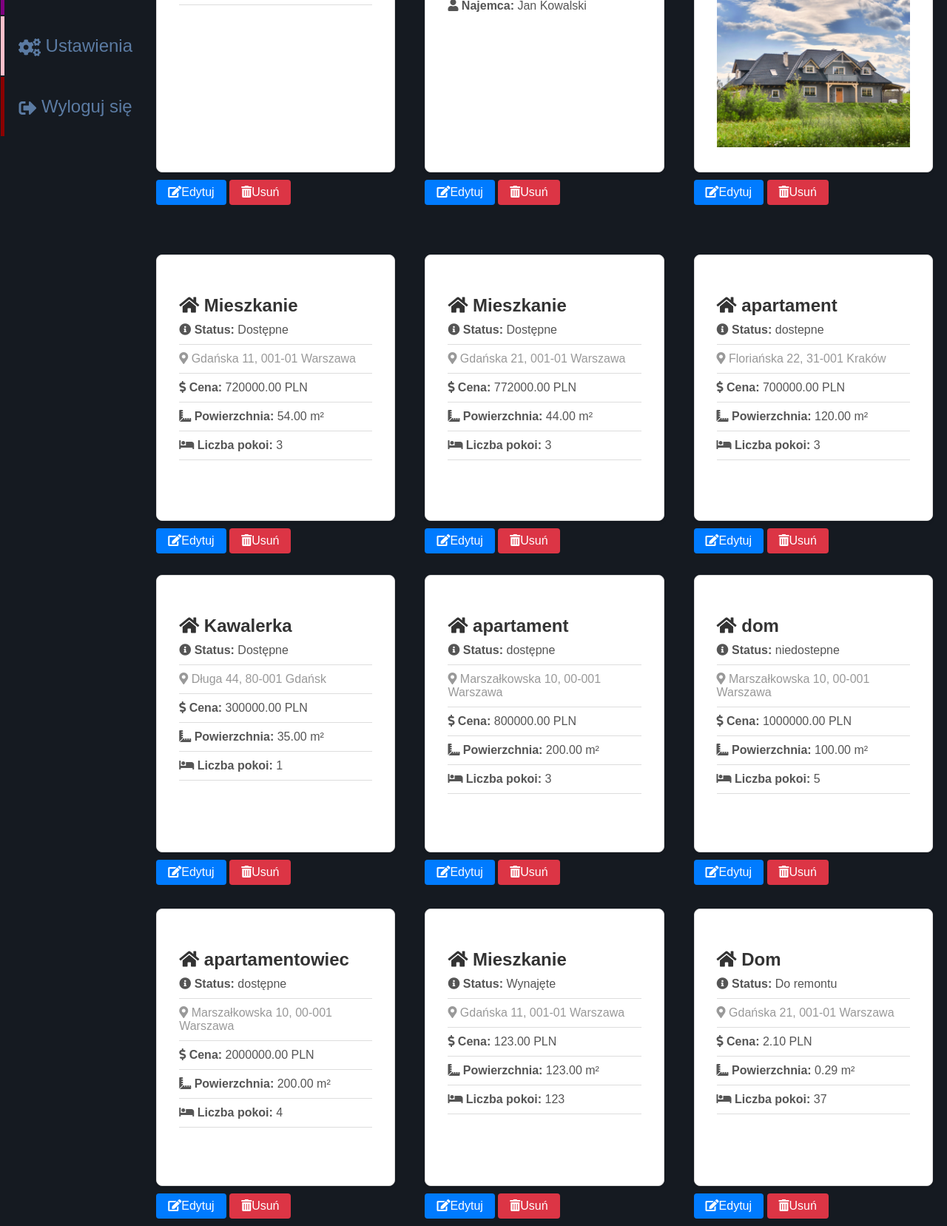
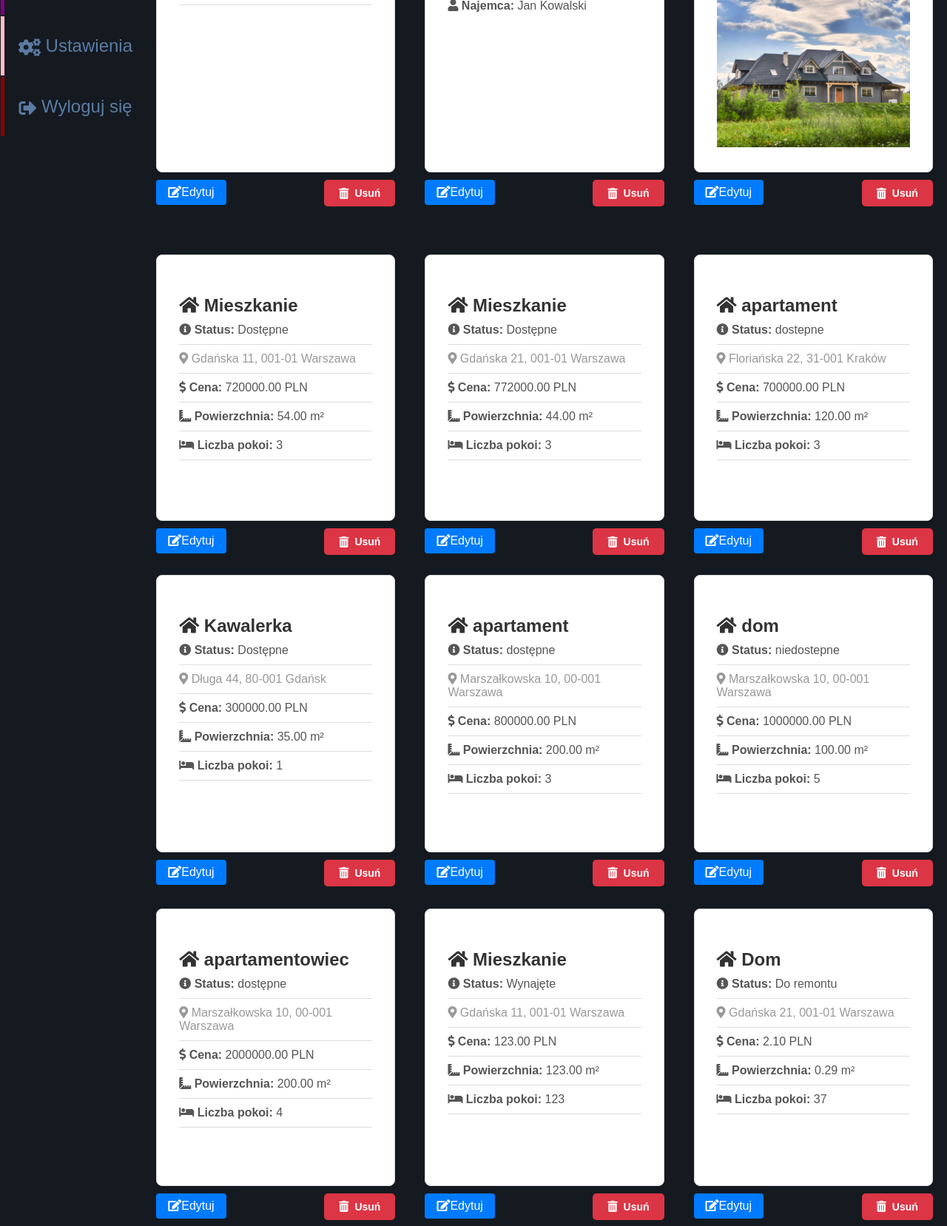
Before and after one commit to GabrielWalak/realestate, a Django app: page /lista in a window 1280 px wide. Shown: the part 495-2152 px from the top of the page at 74% size. Run offline with Django 5.2, Linux system fonts and the light colour scheme; data comes from the database, SQL or seed files in the repository; both versions use the stored data as it was after the commit.

Commit message:
usuwanie added

```diff
--- a/listings/static/style.css
+++ b/listings/static/style.css
@@ -547,6 +547,7 @@ body.dark {
 }
 
 .delete-link {
+    background-color: red;
     display: inline-flex;
     margin: 5px 0;
     padding: 8px 16px;
@@ -555,14 +556,84 @@ body.dark {
     text-align: center;
     border-radius: 4px;
     text-decoration: none;
+    float:right;
+}
+/* Style for delete button */
+
+.delete-link i {
+    color: red;
 }
 
-/* Styl dla przycisku usuwania po najechaniu */
-.delete-link:hover {
-    background-color: #c82333;
+/* Style for pop-up notification */
+.popup-notification {
+    position: fixed;
+    top: 20px;
+    right: 20px;
+    background-color: #4CAF50;
+    color: white;
+    padding: 15px;
+    border-radius: 5px;
+    box-shadow: 0 0 10px rgba(0,0,0,0.1);
+    z-index: 1000;
+    animation: fadein 0.5s, fadeout 0.5s 2.5s;
 }
+
+@keyframes fadein {
+    from { opacity: 0; }
+    to { opacity: 1; }
+}
+
+@keyframes fadeout {
+    from { opacity: 1; }
+    to { opacity: 0; }
+}
+
 
 /* Styl dla kontenera najemcy po najechaniu */
 .najemca-container:hover {
     border-color: green; /* Zmiana koloru obramowania po najechaniu myszką */
 }
+
+
+/* Ogólny styl przycisku */
+.btn {
+    float: right;
+    display: inline-flex;
+    align-items: center;
+    top:5px;
+    margin-top: 5px;
+    padding: 10px 20px;
+    font-size: 14px;
+    font-weight: bold;
+    text-decoration: none;
+    color: white;
+    border-radius: 5px;
+    border: none;
+    cursor: pointer;
+    transition: background-color 0.3s, box-shadow 0.3s;
+    gap: 8px; /* Dystans między ikoną a tekstem */
+}
+
+.btn i {
+    font-size: 15px;
+}
+
+/* Styl przycisku Edytuj */
+.btn-edit {
+    background-color: #007bff; /* Niebieski */
+}
+
+.btn-edit:hover {
+    background-color: #0056b3;
+    box-shadow: 0px 4px 15px rgba(0, 91, 187, 0.3);
+}
+
+/* Styl przycisku Usuń */
+.btn-delete {
+    background-color: #dc3545; /* Czerwony */
+}
+
+.btn-delete:hover {
+    background-color: #a71d2a;
+    box-shadow: 0px 4px 15px rgba(215, 58, 58, 0.3);
+}
--- a/listings/urls.py
+++ b/listings/urls.py
@@ -21,7 +21,8 @@ urlpatterns = [
     path('oplaty/', views.lista_oplat, name='lista_oplat'),
     path('usun_oplate/<int:oplata_id>/', views.usun_oplate, name='usun_oplate'),
     path('najemcy/', views.lista_najemcow, name='lista_najemcow'),
-    path('najemcy/<int:najemca_id>/edytuj/', views.edytuj_najemce, name='edytuj_najemce')
+    path('najemcy/<int:najemca_id>/edytuj/', views.edytuj_najemce, name='edytuj_najemce'),
+    path('nieruchomosci/<int:pk>/usun/', views.usun_nieruchomosc, name='usun_nieruchomosc'),
 ]
 
 if settings.DEBUG:
--- a/listings/views.py
+++ b/listings/views.py
@@ -242,3 +242,20 @@ def szczegoly_nieruchomosci(request, ID_nieruchomosci):
         'zdjecia': zdjecia,
     }
     return render(request, 'szczegoly.html', context)
+
+
+from django.shortcuts import get_object_or_404, redirect
+from django.urls import reverse
+
+from django.shortcuts import get_object_or_404, redirect
+from .models import Nieruchomosc
+
+
+def usun_nieruchomosc(request, pk):
+    nieruchomosc = get_object_or_404(Nieruchomosc, pk=pk)
+
+    if request.method == "POST":
+        nieruchomosc.delete()
+        return redirect(f"{reverse('lista_nieruchomosci')}?deleted=true")
+    else:
+        return redirect('lista_nieruchomosci')
--- a/templates/lista_nieruchomosci.html
+++ b/templates/lista_nieruchomosci.html
@@ -95,6 +95,7 @@
                         <img src="{{ zdjecie.Obraz.url }}" alt="{{ nieruchomosc.Typ_nieruchomosci }}" class="nieruchomosc-zdjecie">
                     {% endwith %}
                 {% endif %}
+
                 {% if nieruchomosc.najemca_set.exists %}
                     {% for najemca in nieruchomosc.najemca_set.all %}
                         <p><i class="fas fa-user"></i> <strong>Najemca:</strong> {{ najemca.Imie }} {{ najemca.Nazwisko }}</p>
@@ -106,14 +107,41 @@
             <a href="/nieruchomosci/{{ nieruchomosc.ID_nieruchomosci }}/edytuj/" class="edit-link">
                 <i class="fas fa-edit"></i> Edytuj
             </a>
-            <a href="/nieruchomosci/{{ nieruchomosc.ID_nieruchomosci }}/usun/" class="delete-link">
+            <form method="post" action="{% url 'usun_nieruchomosc' nieruchomosc.ID_nieruchomosci %}" style="display:inline;">
+    {% csrf_token %}
+    <button type="submit" class="btn btn-delete">
         <i class="fas fa-trash-alt"></i> Usuń
-            </a>
+    </button>
+</form>
         </div>
     {% endfor %}
 </div>
 </div>
+<!-- Pop-up notification -->
+<div id="delete-success-popup" class="popup-notification" style="display: none;">
+    Nieruchomość została pomyślnie usunięta.
+</div>
 
+<script>
+    function confirmDelete(event) {
+        if (!confirm("Czy na pewno chcesz usunąć tę nieruchomość?")) {
+            event.preventDefault();
+        }
+    }
 
+    // Function to show the pop-up notification
+    function showDeleteSuccessPopup() {
+        const popup = document.getElementById('delete-success-popup');
+        popup.style.display = 'block';
+        setTimeout(() => {
+            popup.style.display = 'none';
+        }, 3000); // Hide after 3 seconds
+    }
+
+    // Check for a success indicator in the URL
+    if (window.location.search.includes('deleted=true')) {
+        showDeleteSuccessPopup();
+    }
+</script>
 </body>
 </html>
```
Also changed, not shown: db.sqlite3. Lines whose indentation alone changed are shown as unchanged.
